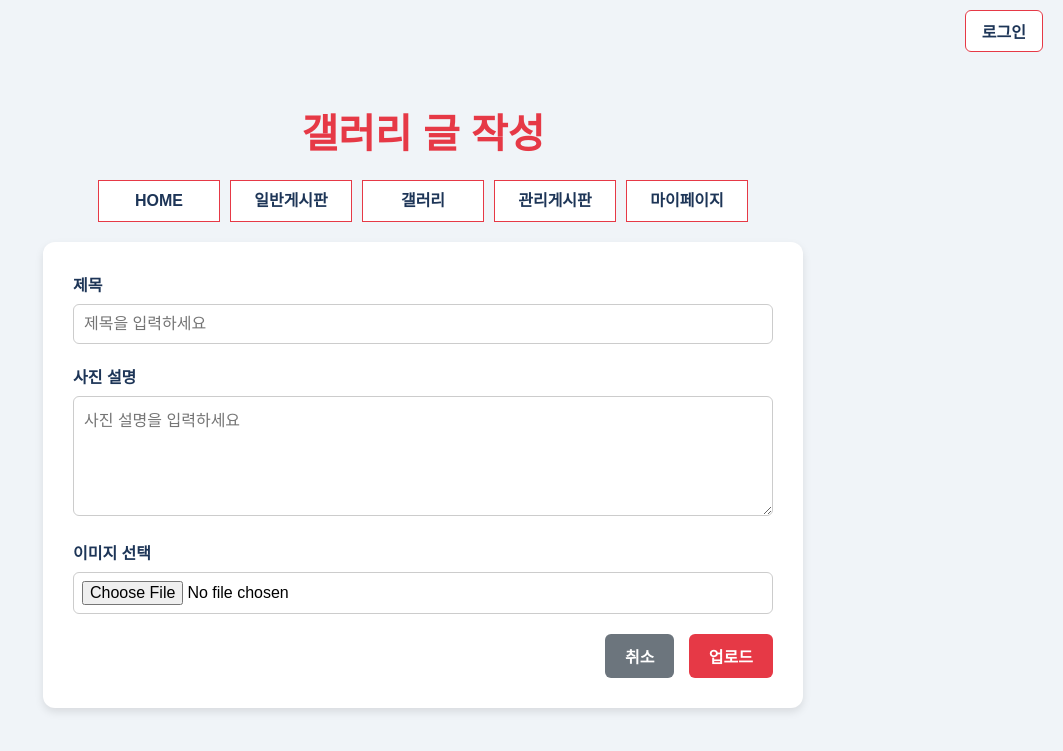
After one commit to hyenaempress/Centerweb, a Django app: template mysite/templates/gallery_write.html in a window 1280 px wide. The commit adds this page. Shown: the top 751 px of the page, without its empty margins (217-1280 px from the left). Run offline with Django 5.2, Linux system fonts and the light colour scheme; the template is opened without the code that fills it, so the values that code supplies are empty.

Commit message:
- ✅ gallery.html: 갤러리 목록 페이지 (3x3 그리드 레이아웃)   - ✅ gallery_detail.html: 갤러리 상세보기 페이지   - ✅ gallery_write.html: 갤러리 글 작성 페이지 (이미지 업로드 포함)   - ✅ 홈페이지 연결: 메뉴와 더보기 버튼에서 갤러리로 이동 가능
  페이지 연결 구조:
  - home.html → gallery.html (메뉴 및 더보기 버튼)
  - gallery.html → gallery_detail.html (이미지/제목 클릭)
  - gallery.html → gallery_write.html (글 작성하기 버튼)
  - gallery_detail.html → gallery.html (목록 버튼)
  - gallery_write.html → gallery.html (취소 버튼)

```diff
--- /dev/null
+++ b/mysite/templates/gallery_write.html
@@ -0,0 +1,205 @@
+<!DOCTYPE html>
+<html lang="ko">
+<head>
+  <meta charset="UTF-8" />
+  <title>갤러리 글 작성</title>
+  <style>
+    body {
+      font-family: "맑은 고딕", sans-serif;
+      background-color: #f0f4f8;
+      text-align: center;
+      margin: 0;
+      padding: 0;
+    }
+    h1.title {
+      color: #e63946;
+      margin-top: 40px;
+      margin-bottom: 20px;
+      font-size: 2.5rem;
+    }
+
+    .login-wrapper {
+      display: flex;
+      justify-content: flex-end;
+      padding: 10px 20px;
+    }
+
+    .login-btn {
+      background-color: white;
+      color: #1d3557;
+      border: 1px solid #e63946;
+      padding: 8px 16px;
+      border-radius: 6px;
+      font-weight: 600;
+      cursor: pointer;
+      text-decoration: none;
+      transition: 0.3s ease;
+    }
+
+    .login-btn:hover {
+      background-color: #e63946;
+      color: white;
+    }
+
+    nav {
+      display: flex;
+      justify-content: center;
+      margin: 20px 0;
+    }
+    ul#topmenu {
+      padding: 0;
+      margin: 0;
+      display: flex;
+      gap: 10px;
+    }
+    ul#topmenu li {
+      list-style: none;
+      background-color: #ffffff;
+      color: #1d3557;
+      border: 1px solid #e63946;
+      width: 120px;
+      height: 40px;
+      line-height: 40px;
+      font-weight: 600;
+      cursor: pointer;
+      transition: all 0.3s ease;
+    }
+    ul#topmenu li a {
+      display: block;
+      width: 100%;
+      height: 100%;
+      text-decoration: none;
+      color: inherit;
+    }
+    ul#topmenu li:hover {
+      background-color: #e63946;
+      color: white;
+      transform: translateY(-2px);
+    }
+
+    .content {
+      background-color: #ffffff;
+      width: 80%;
+      max-width: 700px;
+      margin: 0 auto 40px;
+      padding: 30px;
+      border-radius: 12px;
+      box-shadow: 0 4px 8px rgba(0,0,0,0.1);
+      text-align: left;
+    }
+
+    .form-group {
+      margin-bottom: 20px;
+    }
+
+    .form-group label {
+      display: block;
+      margin-bottom: 8px;
+      font-weight: 600;
+      color: #1d3557;
+    }
+
+    input, textarea {
+      width: 100%;
+      padding: 10px;
+      border: 1px solid #ccc;
+      border-radius: 6px;
+      box-sizing: border-box;
+      font-size: 1rem;
+      font-family: "맑은 고딕", sans-serif;
+    }
+
+    textarea {
+      resize: vertical;
+      min-height: 120px;
+    }
+
+    input[type="file"] {
+      padding: 8px;
+    }
+
+    .button-group {
+      text-align: right;
+      margin-top: 20px;
+    }
+
+    .button-group button, .button-group a {
+      padding: 10px 20px;
+      margin-left: 10px;
+      border: none;
+      border-radius: 6px;
+      font-weight: 600;
+      cursor: pointer;
+      transition: background-color 0.3s ease;
+      font-size: 1rem;
+      text-decoration: none;
+      display: inline-block;
+    }
+
+    .btn-submit {
+      background-color: #e63946;
+      color: white;
+    }
+
+    .btn-submit:hover {
+      background-color: #b32d3d;
+    }
+
+    .btn-cancel {
+      background-color: #6c757d;
+      color: white;
+    }
+
+    .btn-cancel:hover {
+      background-color: #5a6268;
+    }
+  </style>
+</head>
+<body>
+  <!-- 로그인 버튼 -->
+  <div class="login-wrapper">
+    {% if user.is_authenticated %}
+      <a href="{% url 'accounts:profile' %}" class="login-btn">마이페이지</a>
+      <a href="{% url 'accounts:logout' %}" class="login-btn" style="margin-left: 10px;">로그아웃</a>
+    {% else %}
+      <a href="{% url 'accounts:login' %}" class="login-btn">로그인</a>
+    {% endif %}
+  </div>
+
+  <h1 class="title">갤러리 글 작성</h1>
+  <nav>
+    <ul id="topmenu">
+      <li><a href="{% url 'home' %}">HOME</a></li>
+      <li><a href="board_list.html">일반게시판</a></li>
+      <li><a href="gallery.html">갤러리</a></li>
+      <li><a href="admin.html">관리게시판</a></li>
+      <li><a href="{% url 'accounts:profile' %}">마이페이지</a></li>
+    </ul>
+  </nav>
+
+  <div class="content">
+    <form method="post" enctype="multipart/form-data">
+      {% csrf_token %}
+      <div class="form-group">
+        <label for="title">제목</label>
+        <input type="text" id="title" name="title" placeholder="제목을 입력하세요" required />
+      </div>
+
+      <div class="form-group">
+        <label for="description">사진 설명</label>
+        <textarea id="description" name="description" placeholder="사진 설명을 입력하세요" required></textarea>
+      </div>
+
+      <div class="form-group">
+        <label for="image">이미지 선택</label>
+        <input type="file" id="image" name="image" accept="image/*" required />
+      </div>
+
+      <div class="button-group">
+        <a href="gallery.html" class="btn-cancel">취소</a>
+        <button type="submit" class="btn-submit">업로드</button>
+      </div>
+    </form>
+  </div>
+</body>
+</html>
--- a/mysite/templates/home.html
+++ b/mysite/templates/home.html
@@ -211,7 +211,7 @@
             <ul id="topmenu">
                 <li><a href="{% url 'home' %}">HOME</a></li>
                 <li><a href="board_list.html">일반게시판</a></li>
-                <li><a href="#gallery">갤러리</a></li>
+                <li><a href="gallery.html">갤러리</a></li>
                 <li><a href="#admin">관리게시판</a></li>
                 <li><a href="{% url 'accounts:profile' %}">마이페이지</a></li>
             </ul>
@@ -282,7 +282,7 @@
       </div>
     </div>
     <div class="more-btn-wrapper">
-      <a href="#gallery" class="more-btn">+ 더보기</a>
+      <a href="gallery.html" class="more-btn">+ 더보기</a>
     </div>
   </div>
 
```
Also changed, not shown: mysite/templates/gallery.html (added, +244 -0 lines), mysite/templates/gallery_detail.html (added, +171 -0 lines).
